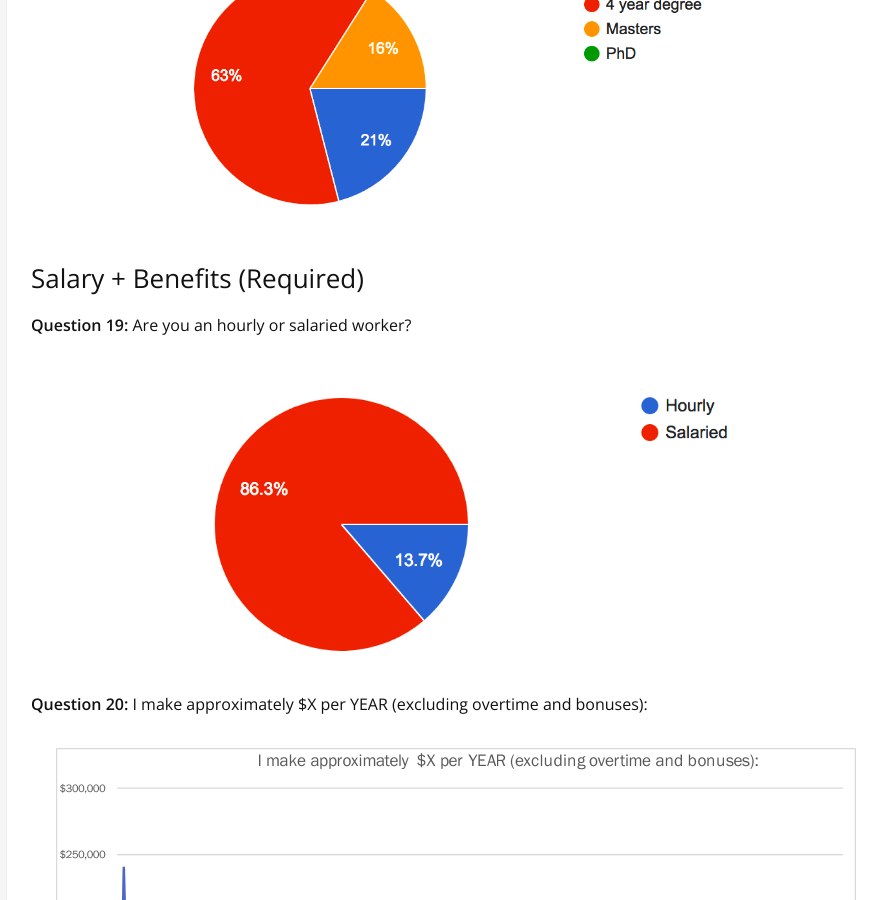
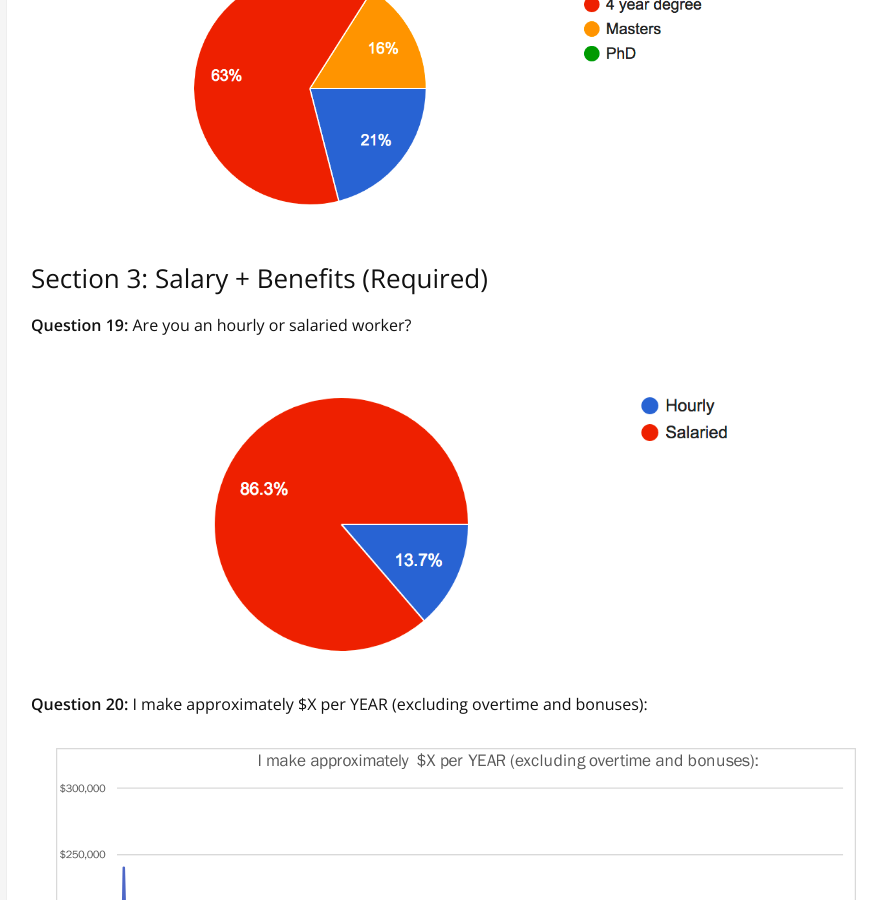
Before and after one commit to OrlandoDevs/orlandodevs.github.io, a Jekyll site: the page built from _posts/2017-07-10-orlando-devs-salaries-2017.md, in a window 1280 px wide and 900 px high, scrolled down 14594 px. Shown: the whole window, without its empty margins (184-1071 px from the left). Built offline with Jekyll 4.4.1, drawn with Linux system fonts in a browser that asks for light colours; comment, search, counter and statistics services are not loaded; some of the changed text lies outside the part shown.

Commit message:
Added sections to 2017 salary survey

```diff
--- a/_posts/2017-07-10-orlando-devs-salaries-2017.md
+++ b/_posts/2017-07-10-orlando-devs-salaries-2017.md
@@ -181,7 +181,7 @@
 
 <img src="/assets/authors/sergiocruz/2017-salaries/answer-18.png" class="img-medium img-center" alt="Degrees outside of development fields of programmers in Orlando in 2017" />
 
-### Salary + Benefits (Required)
+### Section 3: Salary + Benefits (Required)
 
 **Question 19:** Are you an hourly or salaried worker?
 
@@ -228,7 +228,7 @@
 
 <img src="/assets/authors/sergiocruz/2017-salaries/answer-29.png" class="img-medium img-center" alt="Non-monetary perks of programmers in Orlando in 2017" />
 
-### Company Details (Required)
+### Section 4: Company Details (Required)
 
 **Question 30:** The company I work for is best described as:
 
@@ -245,7 +245,7 @@
 **Question 33:** If you are working for a startup, what round are you currently in for funding?
 <img src="/assets/authors/sergiocruz/2017-salaries/answer-33.png" class="img-medium img-center" alt="" />
 
-### Demographics (optional)
+### Section 5: Demographics (optional)
 
 **Question 34:** Age
 
```
